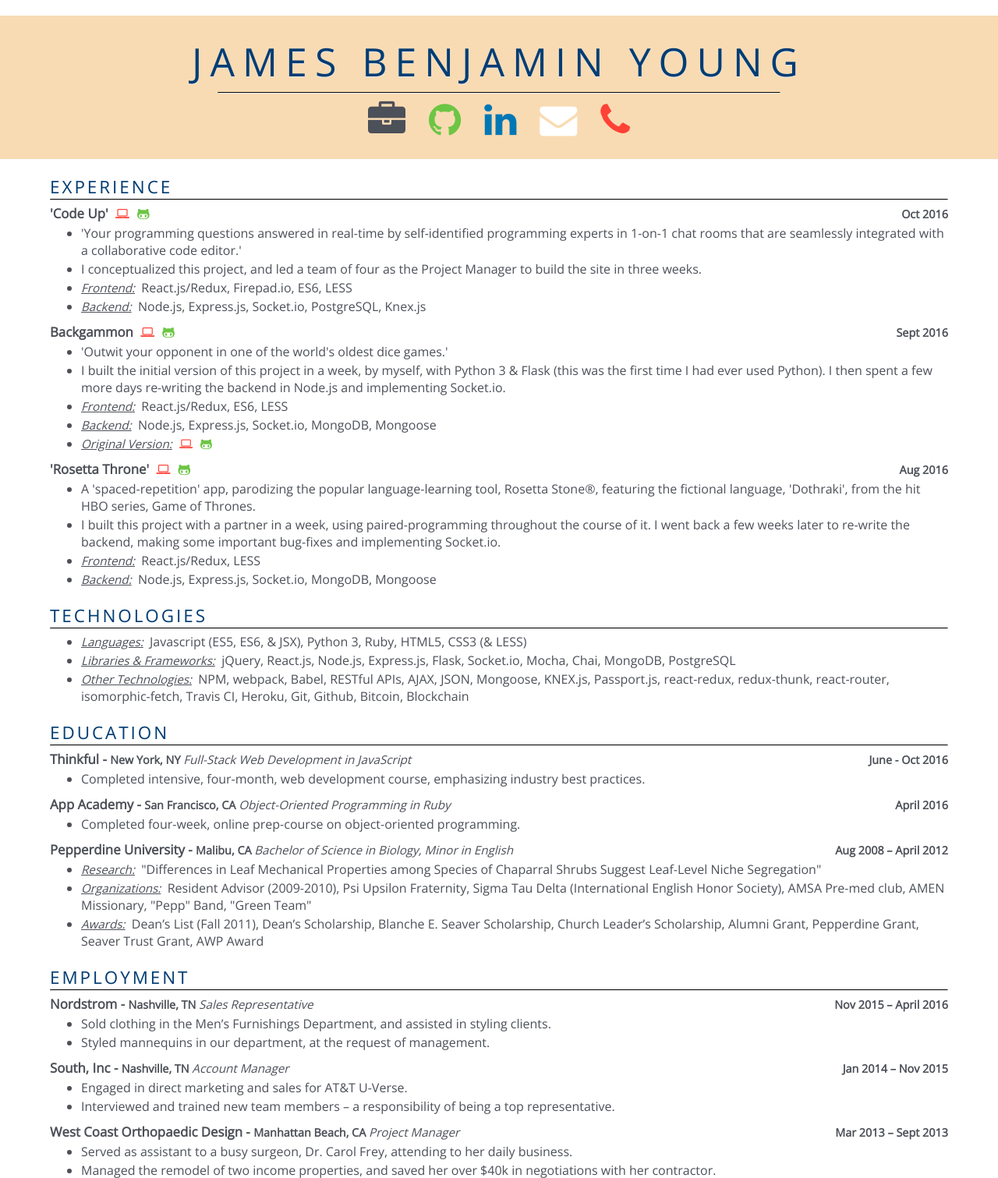
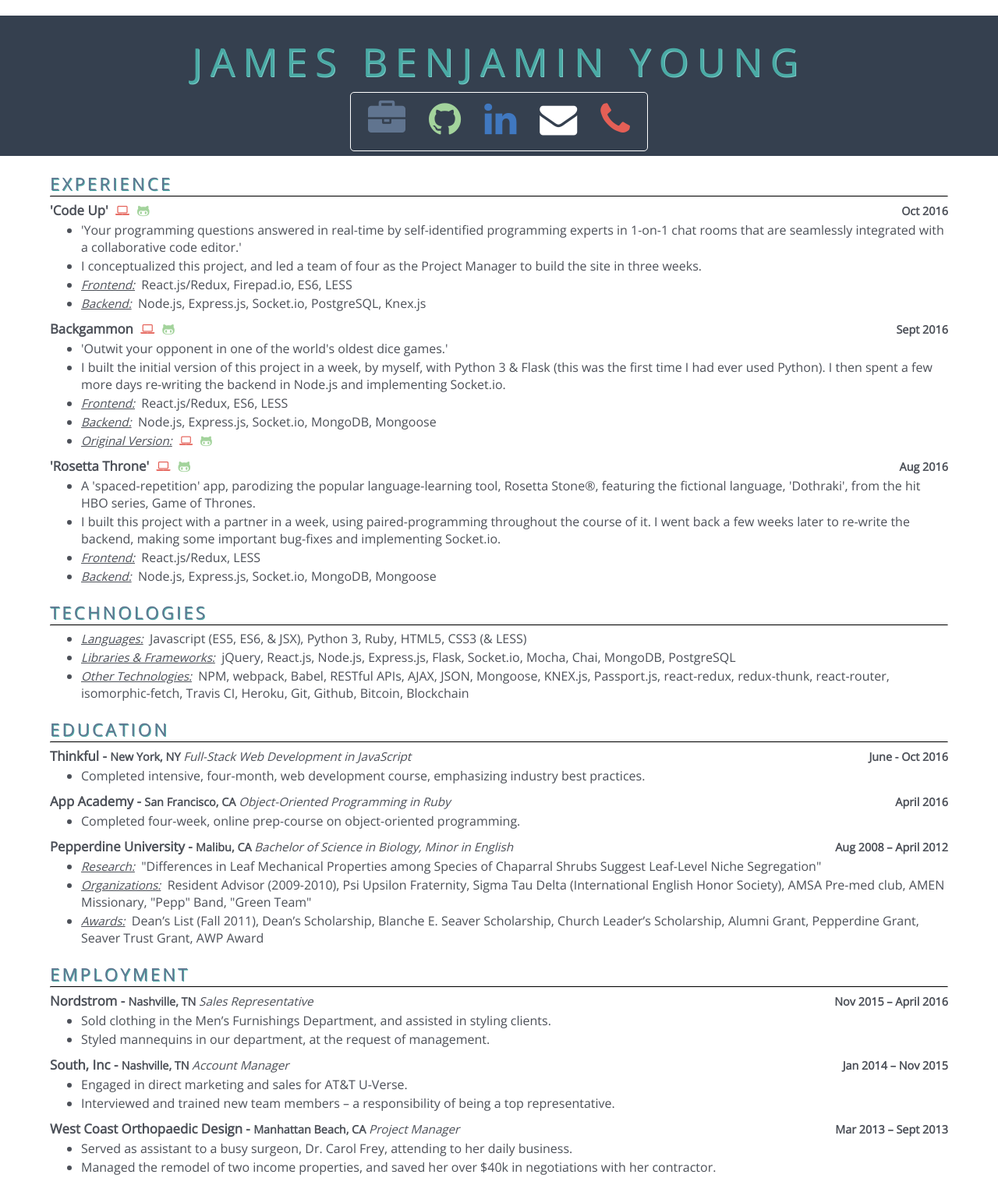
Before and after one commit to jbenjaminy/html-resume, a PHP site: page / in a window 1280 px wide. Shown: the top 1511 px of the page at 78% size. Run offline with PHP 8.4, Linux system fonts and the light colour scheme; some libraries are stand-ins or nearby versions; some web fonts are replaced.

Commit message:
updates color palette

```diff
--- a/css/style.css
+++ b/css/style.css
@@ -8,8 +8,9 @@ body {
 
 header {
 	margin-bottom: 20px;
-	background-color: #f9dbb3;
+	background-color: #35404F;
 	width: 100%;
+	height: 180px;
 }
 
 .main {
@@ -26,8 +27,8 @@ h1 {
 	margin-top: 0;
 	margin-bottom: 5px;
 	text-align: center;
-	color: #003D74;
-	text-shadow: 0 1px #eaebec;
+	color: #4AAAA5;
+	text-shadow: 1px 1px #7ACCC8;
 	font-weight: 500;
 	font-size: 50px;
 	letter-spacing: 10px;
@@ -36,8 +37,8 @@ h1 {
 h2 {
 	margin-top: 0;
 	margin-bottom: 0;
-	color: #003D74;
-	text-shadow: 0.5px 0 #eaebec;
+	color: #60748F;
+	text-shadow: 1px 1px #4AAAA5;
 	font-weight: 500;
 	font-size: 1.4em;
 	letter-spacing: 3px;
@@ -81,15 +82,7 @@ a {
 
 a:hover {
 	cursor: pointer;
-	color: #A5ABAD;
-}
-
-.hr-header {
-	width: 720px;
-	margin: 0 auto;
-	margin-top: 0;
-	margin-bottom: 0;
-	border-top-color: #4c5058;
+	color: #A0A0A9;
 }
 
 .hr-section {
@@ -131,8 +124,12 @@ a:hover {
 
 .bot-row {
 	text-align: center;
-	padding-bottom: 20px;
+	border-radius: 5px;
+	padding-bottom: 10px;
 	padding-top: 10px;
+	width: 380px;
+	margin: 0 auto;
+	border: 1px solid #FFFFFF;
 }
 
 .fa {
@@ -155,20 +152,24 @@ a:hover {
 }
 
 a:hover > .fa {
-	color: #A5ABAD;
+	color: #A0A0A9;
 	cursor: pointer;
 }
 
 .linkedin {
-    color: #0077B5;
+    color: #4078C0;
 }
 
 .github, .gh {
-    color: #6CC644;
+    color: #A3D39C;
 }
 
 .phone, .dt {
-	color: #FF4136;
+	color: #E45F56;
+}
+
+.briefcase {
+	color: #60748F;
 }
 
 .gh, .dt {
--- a/home.html
+++ b/home.html
@@ -14,7 +14,6 @@
 	<header>
 		<div class='top-row'>
 			<h1>JAMES BENJAMIN YOUNG</h1>
-			<hr class='hr-header'>
 		</div>
 		<div class='bot-row'>
 			<a href='http://www.jbenjaminy.com'><h4 class='briefcase fa fa-briefcase fa-3x'></h4></a><a href='https://github.com/jbenjaminy'><h4 class='github fa fa-github fa-3x'></h4></a><a href='https://www.linkedin.com/in/jbenjaminy'><h4 class='linkedin fa fa-linkedin fa-3x'></h4></a><a href='mailto:ben@jbenjaminy.com'><h4 class='envelope fa fa-envelope fa-3x'></h4></a><a href='tel:424-214-0687'><h4 class='phone fa fa-phone fa-3x'></h4></a>
```
